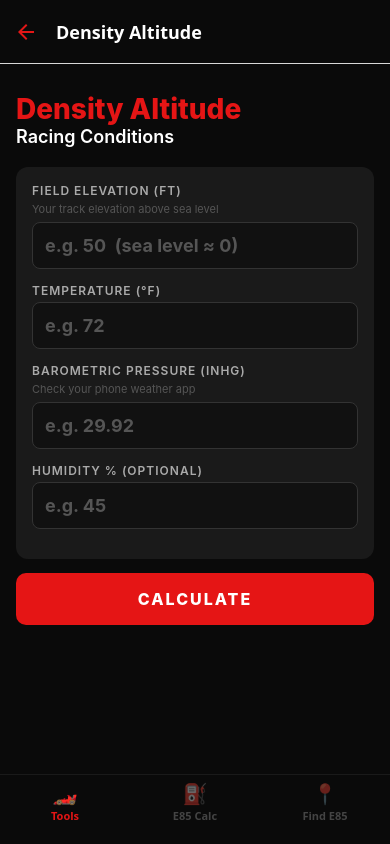
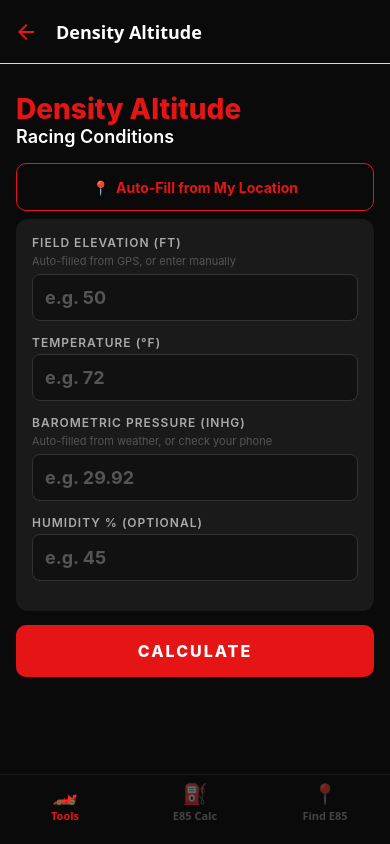
Before and after one commit to ecmtuner/PerformanceIQ, a React Native app: screen /DensityAltitude in a window 390 px wide. Built offline with nearby package versions, Linux system fonts and the light colour scheme.

Commit message:
fix: remove HP estimator, fix keyboard dismissal, add auto-fill weather to DA calculator

```diff
--- a/App.js
+++ b/App.js
@@ -11,7 +11,6 @@ import StandingStartScreen from './src/screens/StandingStartScreen';
 import TrapSpeedScreen from './src/screens/TrapSpeedScreen';
 import DensityAltitudeScreen from './src/screens/DensityAltitudeScreen';
 import WeatherCorrectionScreen from './src/screens/WeatherCorrectionScreen';
-import HPEstimatorScreen from './src/screens/HPEstimatorScreen';
 import EthanolCalculatorScreen from './src/screens/EthanolCalculatorScreen';
 import E85FinderScreen from './src/screens/E85FinderScreen';
 
@@ -34,7 +33,6 @@ function ToolsStack() {
       <Stack.Screen name="TrapSpeed" component={TrapSpeedScreen} options={{ title: 'Trap Speed Corrector' }} />
       <Stack.Screen name="DensityAltitude" component={DensityAltitudeScreen} options={{ title: 'Density Altitude' }} />
       <Stack.Screen name="WeatherCorrection" component={WeatherCorrectionScreen} options={{ title: 'SAE Weather Correction' }} />
-      <Stack.Screen name="HPEstimator" component={HPEstimatorScreen} options={{ title: 'HP Estimator' }} />
       <Stack.Screen name="EthanolCalc" component={EthanolCalculatorScreen} options={{ title: 'Ethanol Mix Calculator' }} />
       <Stack.Screen name="FindE85" component={E85FinderScreen} options={{ title: 'Find E85' }} />
     </Stack.Navigator>
@@ -55,7 +53,7 @@ export default function App() {
         }}
       >
         <Tab.Screen name="Tools" component={ToolsStack}
-          options={{ tabBarIcon: ({ focused }) => <Text style={{ fontSize: 20, opacity: focused ? 1 : 0.4 }}>🏎️</Text>, tabBarLabel: 'Tools' }} />
+          options={{ tabBarIcon: ({ focused }) => <Text style={{ fontSize: 20, opacity: focused ? 1 : 0.4 }}>🏎️</Text> }} />
         <Tab.Screen name="E85 Calc" component={EthanolCalculatorScreen}
           options={{ tabBarIcon: ({ focused }) => <Text style={{ fontSize: 20, opacity: focused ? 1 : 0.4 }}>⛽</Text>,
             headerShown: true, headerStyle: { backgroundColor: '#0a0a0a' }, headerTitleStyle: { color: '#fff' } }} />
--- a/src/screens/DensityAltitudeScreen.js
+++ b/src/screens/DensityAltitudeScreen.js
@@ -1,70 +1,138 @@
-import React, { useState } from 'react';
-import { View, Text, TextInput, TouchableOpacity, StyleSheet, ScrollView } from 'react-native';
+import React, { useState, useRef } from 'react';
+import {
+  View, Text, TextInput, TouchableOpacity,
+  StyleSheet, ScrollView, ActivityIndicator, KeyboardAvoidingView, Platform,
+} from 'react-native';
+import * as Location from 'expo-location';
+
+const FIELD_ORDER = ['elevation', 'temperature', 'pressure', 'humidity'];
 
 export default function DensityAltitudeScreen() {
-  const [elevation, setElevation] = useState('');
-  const [temperature, setTemperature] = useState('');
-  const [pressure, setPressure] = useState('');
-  const [humidity, setHumidity] = useState('');
+  const [fields, setFields] = useState({ elevation: '', temperature: '', pressure: '', humidity: '' });
   const [result, setResult] = useState(null);
+  const [loading, setLoading] = useState(false);
+  const [autoFilled, setAutoFilled] = useState(false);
+  const refs = { elevation: useRef(), temperature: useRef(), pressure: useRef(), humidity: useRef() };
+
+  const setField = (key, val) => setFields(f => ({ ...f, [key]: val }));
+
+  // Auto-fill from GPS + Open-Meteo API
+  const autoFill = async () => {
+    setLoading(true);
+    setAutoFilled(false);
+    try {
+      const { status } = await Location.requestForegroundPermissionsAsync();
+      if (status !== 'granted') { setLoading(false); return; }
+
+      const loc = await Location.getCurrentPositionAsync({ accuracy: Location.Accuracy.Balanced });
+      const { latitude, longitude, altitude } = loc.coords;
+
+      // Open-Meteo: free, no API key, returns current weather
+      const url = `https://api.open-meteo.com/v1/forecast?latitude=${latitude.toFixed(4)}&longitude=${longitude.toFixed(4)}&current=temperature_2m,relative_humidity_2m,surface_pressure&temperature_unit=fahrenheit&timezone=auto`;
+      const res = await fetch(url);
+      const data = await res.json();
+      const current = data.current;
+
+      // surface_pressure is in hPa → convert to inHg (÷ 33.8639)
+      const pressureInHg = (current.surface_pressure / 33.8639).toFixed(2);
+      const tempF = current.temperature_2m.toFixed(1);
+      const humidity = Math.round(current.relative_humidity_2m).toString();
+      // Altitude from GPS (meters → feet), fallback to 0
+      const elevFt = altitude ? Math.round(altitude * 3.28084).toString() : '0';
+
+      setFields({
+        elevation: elevFt,
+        temperature: tempF,
+        pressure: pressureInHg,
+        humidity: humidity,
+      });
+      setAutoFilled(true);
+    } catch (e) {
+      // silently fail, user can enter manually
+    }
+    setLoading(false);
+  };
 
   const calculate = () => {
-    const elev = parseFloat(elevation) || 0;
-    const tempF = parseFloat(temperature);
-    const baro = parseFloat(pressure);
-    const rh = parseFloat(humidity) || 0;
+    const elev = parseFloat(fields.elevation) || 0;
+    const tempF = parseFloat(fields.temperature);
+    const baro = parseFloat(fields.pressure);
+    const rh = parseFloat(fields.humidity) || 0;
     if (isNaN(tempF) || isNaN(baro)) return;
 
-    // Pressure altitude
     const PA = elev + (29.92 - baro) * 1000;
-
-    // ISA standard temp at this elevation
     const ISA_temp = 59 - (elev / 1000) * 3.5;
-
-    // Density altitude (basic)
     let DA = PA + 120 * (tempF - ISA_temp);
 
-    // Humidity correction (optional, adds to DA)
     if (rh > 0) {
       const tempC = (tempF - 32) * 5 / 9;
-      const Psat = 6.1078 * Math.pow(10, (7.5 * tempC) / (237.3 + tempC)); // hPa
+      const Psat = 6.1078 * Math.pow(10, (7.5 * tempC) / (237.3 + tempC));
       const Pv = (rh / 100) * Psat;
-      DA += Pv * 100; // rough humidity correction in feet
+      DA += Pv * 100;
     }
 
     const daRounded = Math.round(DA);
-    let rating = '', ratingColor = '';
-    if (DA < 1000) { rating = '🟢 Excellent conditions'; ratingColor = '#4caf50'; }
+    let rating, ratingColor;
+    if (DA < 1000) { rating = '🟢 Excellent — rip it'; ratingColor = '#4caf50'; }
     else if (DA < 3000) { rating = '🟡 Good conditions'; ratingColor = '#ffeb3b'; }
     else if (DA < 5000) { rating = '🟠 Fair conditions'; ratingColor = '#ff9800'; }
-    else { rating = '🔴 Poor conditions'; ratingColor = '#e51515'; }
+    else { rating = '🔴 Poor — air is thin'; ratingColor = '#e51515'; }
 
-    const powerLoss = ((DA / 1000) * 3).toFixed(1); // ~3% HP loss per 1000 ft DA
-
+    const powerLoss = ((DA / 1000) * 3).toFixed(1);
     setResult({ DA: daRounded, PA: Math.round(PA), rating, ratingColor, powerLoss });
   };
 
-  const reset = () => { setElevation(''); setTemperature(''); setPressure(''); setHumidity(''); setResult(null); };
+  const reset = () => {
+    setFields({ elevation: '', temperature: '', pressure: '', humidity: '' });
+    setResult(null);
+    setAutoFilled(false);
+  };
 
-  const Field = ({ label, value, onChange, placeholder, hint }) => (
+  const InputField = ({ fieldKey, label, placeholder, hint, isLast }) => (
     <View style={{ marginBottom: 14 }}>
       <Text style={styles.label}>{label}</Text>
       {hint && <Text style={styles.hint}>{hint}</Text>}
-      <TextInput style={styles.input} value={value} onChangeText={v => { onChange(v); setResult(null); }}
-        keyboardType="decimal-pad" placeholder={placeholder} placeholderTextColor="#555" />
+      <TextInput
+        ref={refs[fieldKey]}
+        style={styles.input}
+        value={fields[fieldKey]}
+        onChangeText={val => setField(fieldKey, val)}
+        keyboardType="decimal-pad"
+        placeholder={placeholder}
+        placeholderTextColor="#555"
+        returnKeyType={isLast ? 'done' : 'next'}
+        blurOnSubmit={isLast}
+        onSubmitEditing={() => {
+          if (!isLast) {
+            const nextKey = FIELD_ORDER[FIELD_ORDER.indexOf(fieldKey) + 1];
+            refs[nextKey]?.current?.focus();
+          }
+        }}
+      />
     </View>
   );
 
   return (
-    <ScrollView style={styles.container} keyboardShouldPersistTaps="handled">
+    <KeyboardAvoidingView style={{ flex: 1 }} behavior={Platform.OS === 'ios' ? 'padding' : undefined}>
+      <ScrollView style={styles.container} keyboardShouldPersistTaps="always" keyboardDismissMode="none">
+
         <Text style={styles.title}>Density Altitude</Text>
         <Text style={styles.subtitle}>Racing Conditions</Text>
 
+        {/* Auto-fill button */}
+        <TouchableOpacity style={styles.autoBtn} onPress={autoFill} disabled={loading}>
+          {loading
+            ? <ActivityIndicator color="#e51515" size="small" />
+            : <Text style={styles.autoBtnText}>📍  Auto-Fill from My Location</Text>
+          }
+        </TouchableOpacity>
+        {autoFilled && <Text style={styles.autoFilled}>✅ Weather data filled from your current location</Text>}
+
         <View style={styles.card}>
-        <Field label="Field Elevation (ft)" value={elevation} onChange={setElevation} placeholder="e.g. 50  (sea level ≈ 0)" hint="Your track elevation above sea level" />
-        <Field label="Temperature (°F)" value={temperature} onChange={setTemperature} placeholder="e.g. 72" />
-        <Field label="Barometric Pressure (inHg)" value={pressure} onChange={setPressure} placeholder="e.g. 29.92" hint="Check your phone weather app" />
-        <Field label="Humidity % (optional)" value={humidity} onChange={setHumidity} placeholder="e.g. 45" />
+          <InputField fieldKey="elevation" label="Field Elevation (ft)" placeholder="e.g. 50" hint="Auto-filled from GPS, or enter manually" />
+          <InputField fieldKey="temperature" label="Temperature (°F)" placeholder="e.g. 72" />
+          <InputField fieldKey="pressure" label="Barometric Pressure (inHg)" placeholder="e.g. 29.92" hint="Auto-filled from weather, or check your phone" />
+          <InputField fieldKey="humidity" label="Humidity % (optional)" placeholder="e.g. 45" isLast />
         </View>
 
         <TouchableOpacity style={styles.calcBtn} onPress={calculate}>
@@ -92,24 +160,29 @@ export default function DensityAltitudeScreen() {
             </TouchableOpacity>
           </View>
         )}
+        <View style={{ height: 60 }} />
       </ScrollView>
+    </KeyboardAvoidingView>
   );
 }
 
 const styles = StyleSheet.create({
   container: { flex: 1, backgroundColor: '#0a0a0a', padding: 16 },
   title: { color: '#e51515', fontSize: 28, fontWeight: '800', marginTop: 12 },
-  subtitle: { color: '#fff', fontSize: 18, fontWeight: '600', marginBottom: 20 },
+  subtitle: { color: '#fff', fontSize: 18, fontWeight: '600', marginBottom: 16 },
+  autoBtn: { borderWidth: 1, borderColor: '#e51515', borderRadius: 10, padding: 14, alignItems: 'center', marginBottom: 8, minHeight: 48, justifyContent: 'center' },
+  autoBtnText: { color: '#e51515', fontWeight: '700', fontSize: 14 },
+  autoFilled: { color: '#4caf50', fontSize: 12, textAlign: 'center', marginBottom: 12 },
   card: { backgroundColor: '#1a1a1a', borderRadius: 12, padding: 16, marginBottom: 14 },
   label: { color: '#aaa', fontSize: 12, fontWeight: '600', marginBottom: 4, textTransform: 'uppercase', letterSpacing: 1 },
   hint: { color: '#555', fontSize: 11, marginBottom: 6 },
   input: { backgroundColor: '#111', borderWidth: 1, borderColor: '#333', borderRadius: 8, color: '#fff', fontSize: 18, padding: 12, fontWeight: '700' },
   calcBtn: { backgroundColor: '#e51515', borderRadius: 10, padding: 16, alignItems: 'center', marginBottom: 20 },
   calcBtnText: { color: '#fff', fontWeight: '800', fontSize: 16, letterSpacing: 2 },
-  resultCard: { backgroundColor: '#111', borderWidth: 1, borderColor: '#e51515', borderRadius: 12, padding: 20, alignItems: 'center', marginBottom: 40 },
+  resultCard: { backgroundColor: '#111', borderWidth: 1, borderColor: '#e51515', borderRadius: 12, padding: 20, alignItems: 'center', marginBottom: 20 },
   resultLabel: { color: '#aaa', fontSize: 12, fontWeight: '600', textTransform: 'uppercase', letterSpacing: 1 },
   resultValue: { color: '#e51515', fontSize: 48, fontWeight: '800', marginVertical: 8 },
-  ratingText: { fontSize: 15, fontWeight: '600', marginBottom: 4 },
+  ratingText: { fontSize: 15, fontWeight: '600' },
   divider: { height: 1, backgroundColor: '#222', width: '100%', marginVertical: 12 },
   statsRow: { flexDirection: 'row', justifyContent: 'space-around', width: '100%', marginBottom: 16 },
   stat: { alignItems: 'center' },
--- a/src/screens/EthanolCalculatorScreen.js
+++ b/src/screens/EthanolCalculatorScreen.js
@@ -66,7 +66,7 @@ export default function EthanolCalculatorScreen() {
   );
 
   return (
-    <ScrollView style={styles.container} keyboardShouldPersistTaps="handled">
+    <ScrollView style={styles.container} keyboardShouldPersistTaps="always" keyboardDismissMode="none">
       <Text style={styles.title}>Ethanol</Text>
       <Text style={styles.subtitle}>Mix Calculator</Text>
 
--- a/src/screens/HomeScreen.js
+++ b/src/screens/HomeScreen.js
@@ -7,7 +7,6 @@ const TOOLS = [
   { id: 'trap',     emoji: '🏁', title: 'Trap Speed',        sub: 'Corrector',           screen: 'TrapSpeed' },
   { id: 'da',       emoji: '🌡️', title: 'Density Altitude',  sub: 'Calculator',          screen: 'DensityAltitude' },
   { id: 'weather',  emoji: '🌤️', title: 'SAE Weather',       sub: 'Correction',          screen: 'WeatherCorrection' },
-  { id: 'hp',       emoji: '💪', title: 'HP Estimator',      sub: 'From ET / Trap Speed', screen: 'HPEstimator' },
   { id: 'ethanol',  emoji: '⛽', title: 'Ethanol Mix',       sub: 'Calculator',          screen: 'EthanolCalc' },
   { id: 'e85',      emoji: '📍', title: 'Find E85',          sub: 'Station Finder',      screen: 'FindE85' },
 ];
--- a/src/screens/SlopeCorrectorScreen.js
+++ b/src/screens/SlopeCorrectorScreen.js
@@ -28,7 +28,7 @@ export default function SlopeCorrectorScreen() {
   const reset = () => { setMeasuredTime(''); setSlope(''); setResult(null); };
 
   return (
-    <ScrollView style={styles.container} keyboardShouldPersistTaps="handled">
+    <ScrollView style={styles.container} keyboardShouldPersistTaps="always" keyboardDismissMode="none">
       <Text style={styles.title}>Roll Race</Text>
       <Text style={styles.subtitle}>Slope Corrector</Text>
 
--- a/src/screens/StandingStartScreen.js
+++ b/src/screens/StandingStartScreen.js
@@ -24,7 +24,7 @@ export default function StandingStartScreen() {
   const reset = () => { setMeasuredTime(''); setSlope(''); setResult(null); };
 
   return (
-    <ScrollView style={styles.container} keyboardShouldPersistTaps="handled">
+    <ScrollView style={styles.container} keyboardShouldPersistTaps="always" keyboardDismissMode="none">
       <Text style={styles.title}>0-60 / 0-100</Text>
       <Text style={styles.subtitle}>Slope Corrector</Text>
 
--- a/src/screens/TrapSpeedScreen.js
+++ b/src/screens/TrapSpeedScreen.js
@@ -30,7 +30,7 @@ export default function TrapSpeedScreen() {
   const reset = () => { setMeasuredSpeed(''); setSlope(''); setResult(null); };
 
   return (
-    <ScrollView style={styles.container} keyboardShouldPersistTaps="handled">
+    <ScrollView style={styles.container} keyboardShouldPersistTaps="always" keyboardDismissMode="none">
       <Text style={styles.title}>Trap Speed</Text>
       <Text style={styles.subtitle}>Corrector (1/4 Mile)</Text>
 
--- a/src/screens/WeatherCorrectionScreen.js
+++ b/src/screens/WeatherCorrectionScreen.js
@@ -60,7 +60,7 @@ export default function WeatherCorrectionScreen() {
   );
 
   return (
-    <ScrollView style={styles.container} keyboardShouldPersistTaps="handled">
+    <ScrollView style={styles.container} keyboardShouldPersistTaps="always" keyboardDismissMode="none">
       <Text style={styles.title}>SAE Weather</Text>
       <Text style={styles.subtitle}>Correction Factor</Text>
 
```
Lines whose indentation alone changed are shown as unchanged.
